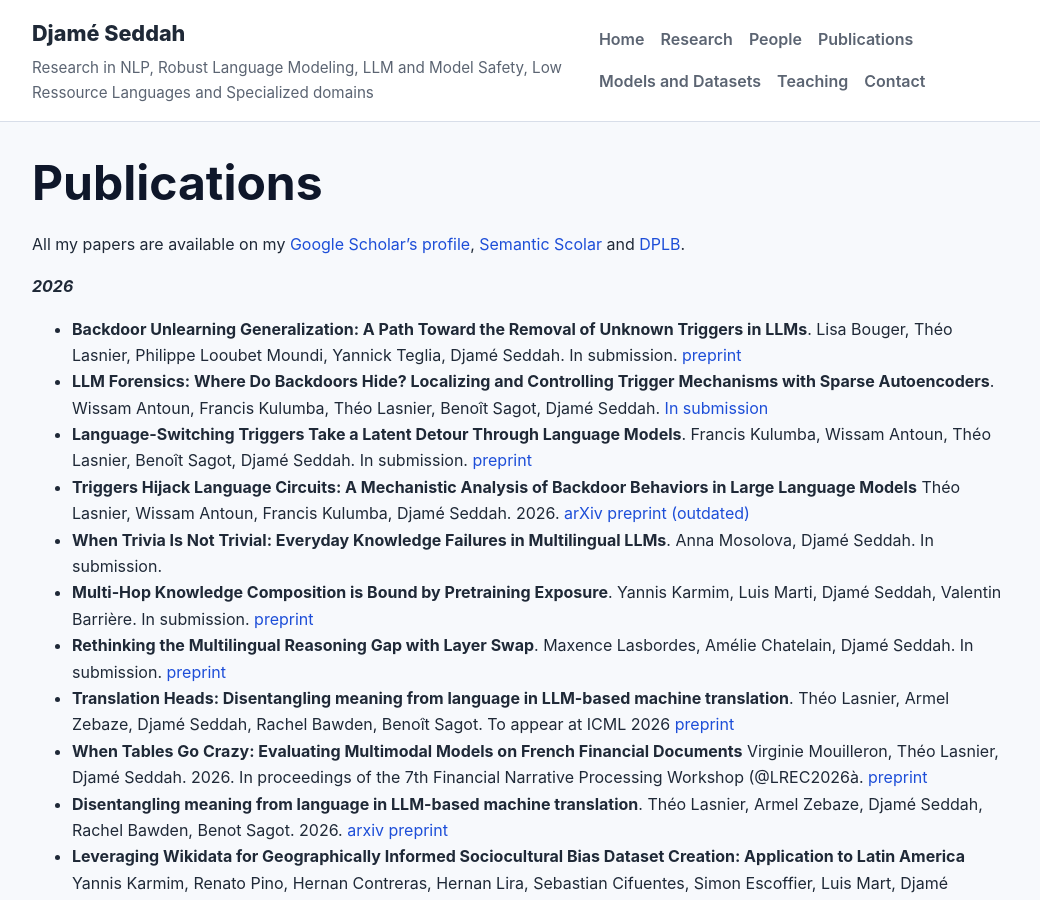
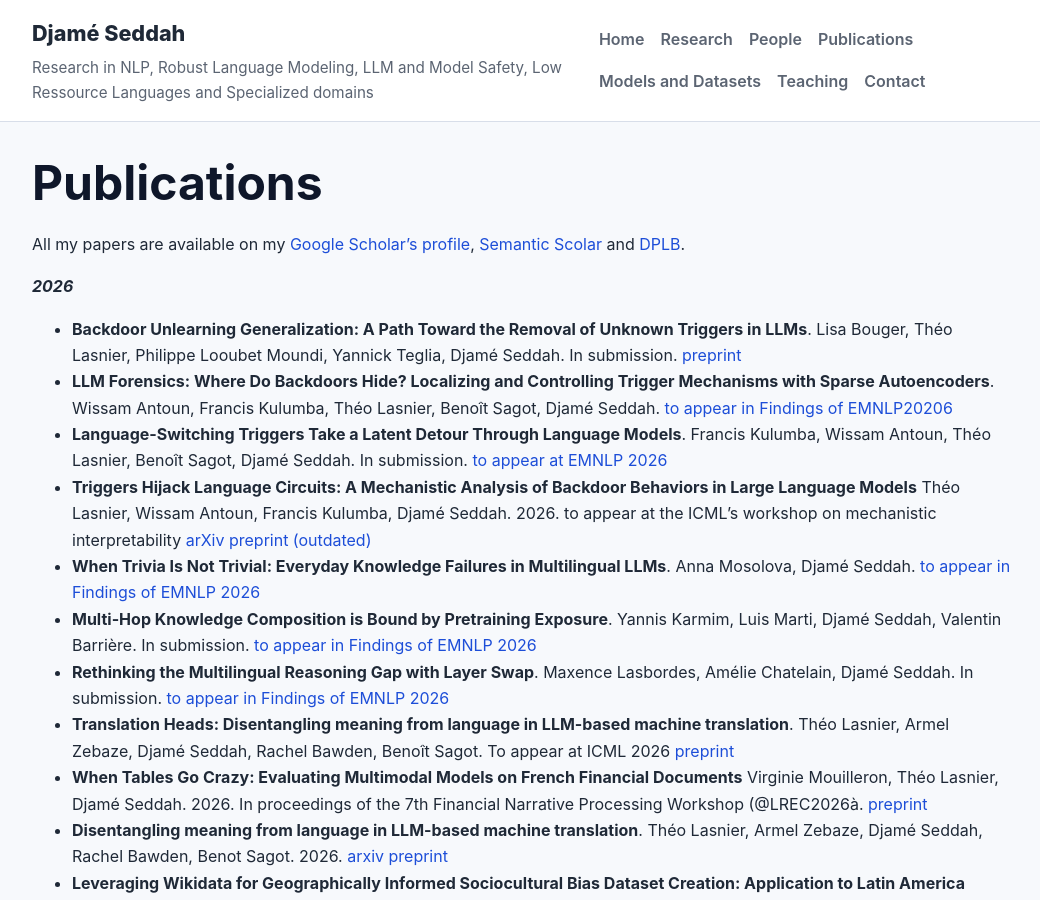
Before and after one commit to dseddah/dseddah.github.io, a Jekyll site: the page built from publications.md, in a window 1280 px wide and 900 px high. Shown: the whole window, without its empty margins (118-1158 px from the left). Built offline with Jekyll 4.4.1, drawn with Linux system fonts in a browser that asks for light colours.

Commit message:
Update publications.md

```diff
--- a/publications.md
+++ b/publications.md
@@ -8,12 +8,12 @@ All my papers are available on my [Google Scholar's profile](https://scholar.goo
 ***2026***
 
  * **Backdoor Unlearning Generalization: A Path Toward the Removal of Unknown Triggers in LLMs**. Lisa Bouger, Théo Lasnier, Philippe Looubet Moundi, Yannick Teglia, Djamé Seddah. In submission. [preprint](https://arxiv.org/abs/2606.03785)
- * **LLM Forensics: Where Do Backdoors Hide? Localizing and Controlling Trigger Mechanisms with Sparse Autoencoders**. Wissam Antoun, Francis Kulumba, Théo Lasnier, Benoît Sagot, Djamé Seddah. [In submission](http://pauillac.inria.fr/~seddah/EMNLP_2026_SAEs_paper_Antoun_el_al.pdf)
-* **Language-Switching Triggers Take a Latent Detour Through Language Models**. Francis Kulumba, Wissam Antoun, Théo Lasnier, Benoît Sagot, Djamé Seddah. In submission. [preprint](https://arxiv.org/abs/2605.18646)
-*  **Triggers Hijack Language Circuits: A Mechanistic Analysis of Backdoor Behaviors in Large Language Models** Théo Lasnier, Wissam Antoun, Francis Kulumba, Djamé Seddah. 2026. [arXiv preprint (outdated)](https://arxiv.org/pdf/2602.10382)
-*  **When Trivia Is Not Trivial: Everyday Knowledge Failures in Multilingual LLMs**. Anna Mosolova, Djamé Seddah. In submission.
-* **Multi-Hop Knowledge Composition is Bound by Pretraining Exposure**. Yannis Karmim, Luis Marti, Djamé Seddah, Valentin Barrière. In submission. [preprint](https://arxiv.org/abs/2606.09338)
-* **Rethinking the Multilingual Reasoning Gap with Layer Swap**. Maxence Lasbordes, Amélie Chatelain, Djamé Seddah. In submission. [preprint](https://arxiv.org/abs/2605.26735)
+ * **LLM Forensics: Where Do Backdoors Hide? Localizing and Controlling Trigger Mechanisms with Sparse Autoencoders**. Wissam Antoun, Francis Kulumba, Théo Lasnier, Benoît Sagot, Djamé Seddah. [to appear in Findings of EMNLP20206](http://pauillac.inria.fr/~seddah/EMNLP_2026_SAEs_paper_Antoun_el_al.pdf)
+* **Language-Switching Triggers Take a Latent Detour Through Language Models**. Francis Kulumba, Wissam Antoun, Théo Lasnier, Benoît Sagot, Djamé Seddah. In submission. [to appear at EMNLP 2026](https://arxiv.org/abs/2605.18646)
+*  **Triggers Hijack Language Circuits: A Mechanistic Analysis of Backdoor Behaviors in Large Language Models** Théo Lasnier, Wissam Antoun, Francis Kulumba, Djamé Seddah. 2026. to appear at the ICML's workshop on mechanistic interpretability [arXiv preprint (outdated)](https://arxiv.org/pdf/2602.10382)
+*  **When Trivia Is Not Trivial: Everyday Knowledge Failures in Multilingual LLMs**. Anna Mosolova, Djamé Seddah. [to appear in Findings of EMNLP 2026](https://arxiv.org/abs/2607.21445)
+* **Multi-Hop Knowledge Composition is Bound by Pretraining Exposure**. Yannis Karmim, Luis Marti, Djamé Seddah, Valentin Barrière. In submission. [to appear in Findings of EMNLP 2026](https://arxiv.org/abs/2606.09338)
+* **Rethinking the Multilingual Reasoning Gap with Layer Swap**. Maxence Lasbordes, Amélie Chatelain, Djamé Seddah. In submission. [to appear in Findings of EMNLP 2026](https://arxiv.org/abs/2605.26735)
 * **Translation Heads: Disentangling meaning from language in LLM-based machine translation**. Théo Lasnier, Armel Zebaze, Djamé Seddah, Rachel Bawden, Benoît Sagot. To appear at ICML 2026 [preprint](https://hal.science/hal-05513961/)
 * **When Tables Go Crazy: Evaluating Multimodal Models on French Financial Documents** Virginie Mouilleron, Théo Lasnier, Djamé Seddah. 2026. In proceedings of the 7th Financial Narrative Processing Workshop (@LREC2026à. [preprint](https://arxiv.org/pdf/2602.10384)
 * **Disentangling meaning from language in LLM-based machine translation**. Théo Lasnier, Armel Zebaze, Djamé Seddah, Rachel Bawden, Benot Sagot. 2026. [arxiv preprint](https://arxiv.org/pdf/2602.04613)
```
